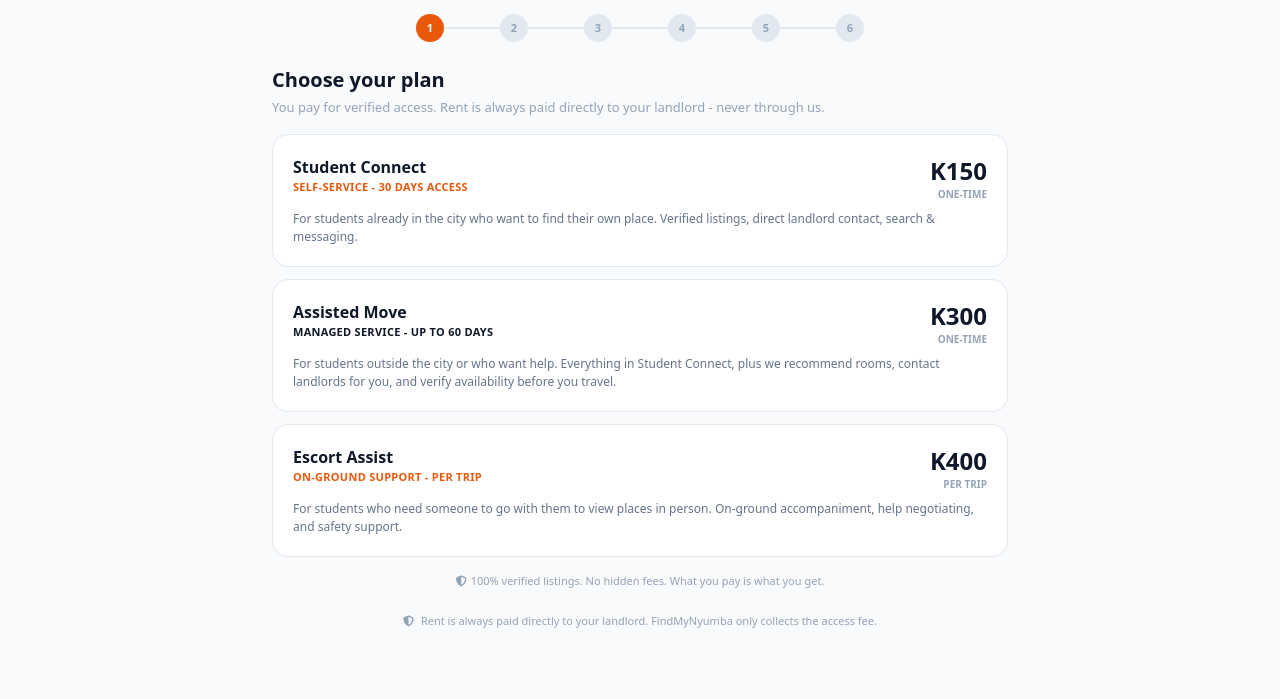
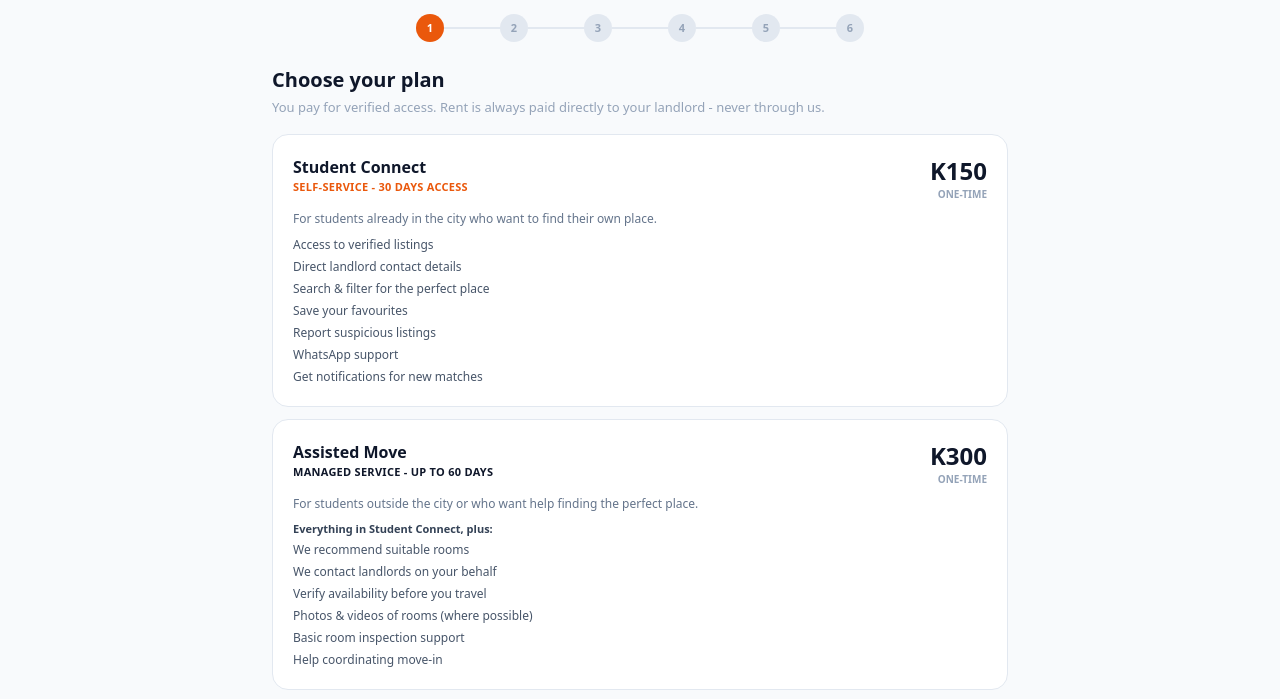
Before and after one commit to joshuaalinanichishimba-cmyk/FindMyNyumba, a website: page frontend/pay-verified-access.html in a window 1280 px wide. Shown: the part 70-769 px from the top of the page. Drawn offline with nearby package versions, Linux system fonts and the light colour scheme.

Commit message:
feat(pricing): full poster bullet lists on each tier card

```diff
--- a/frontend/pay-verified-access.html
+++ b/frontend/pay-verified-access.html
@@ -3,7 +3,7 @@
 <head>
 <meta charset="UTF-8">
 <meta name="viewport" content="width=device-width, initial-scale=1.0">
-<title>Get Verified Access · FindMyNyumba</title>
+<title>Get Verified Access Â· FindMyNyumba</title>
 <link rel="icon" type="image/png" href="logo.png" />
 <script src="https://cdn.tailwindcss.com"></script>
 <link rel="stylesheet" href="https://cdnjs.cloudflare.com/ajax/libs/font-awesome/6.4.0/css/all.min.css">
@@ -51,21 +51,21 @@
           <div><p class="font-extrabold text-slate-900">Student Connect</p><p class="text-[11px] font-bold text-[#ea580c] uppercase tracking-wide">Self-service - 30 days access</p></div>
           <div class="text-right"><span class="text-2xl font-black text-slate-900">K150</span><p class="text-[10px] text-slate-400 font-bold">ONE-TIME</p></div>
         </div>
-        <p class="text-[12px] text-slate-500 mt-2">For students already in the city who want to find their own place. Verified listings, direct landlord contact, search &amp; messaging.</p>
+        <p class="text-[12px] text-slate-500 mt-2 mb-2">For students already in the city who want to find their own place.</p><ul class="text-[12px] text-slate-600 space-y-1"><li>Access to verified listings</li><li>Direct landlord contact details</li><li>Search &amp; filter for the perfect place</li><li>Save your favourites</li><li>Report suspicious listings</li><li>WhatsApp support</li><li>Get notifications for new matches</li></ul>
       </button>
       <button type="button" onclick="chooseTier('assisted_move',300,'Assisted Move')" class="w-full text-left bg-white rounded-2xl border border-slate-200 hover:border-[#ea580c] p-5 transition-colors">
         <div class="flex items-start justify-between">
           <div><p class="font-extrabold text-slate-900">Assisted Move</p><p class="text-[11px] font-bold text-[#0f172a] uppercase tracking-wide">Managed service - up to 60 days</p></div>
           <div class="text-right"><span class="text-2xl font-black text-slate-900">K300</span><p class="text-[10px] text-slate-400 font-bold">ONE-TIME</p></div>
         </div>
-        <p class="text-[12px] text-slate-500 mt-2">For students outside the city or who want help. Everything in Student Connect, plus we recommend rooms, contact landlords for you, and verify availability before you travel.</p>
+        <p class="text-[12px] text-slate-500 mt-2 mb-2">For students outside the city or who want help finding the perfect place.</p><p class="text-[11px] font-bold text-slate-700 mb-1">Everything in Student Connect, plus:</p><ul class="text-[12px] text-slate-600 space-y-1"><li>We recommend suitable rooms</li><li>We contact landlords on your behalf</li><li>Verify availability before you travel</li><li>Photos &amp; videos of rooms (where possible)</li><li>Basic room inspection support</li><li>Help coordinating move-in</li></ul>
       </button>
       <button type="button" onclick="chooseTier('escort_assist',400,'Escort Assist')" class="w-full text-left bg-white rounded-2xl border border-slate-200 hover:border-[#ea580c] p-5 transition-colors">
         <div class="flex items-start justify-between">
           <div><p class="font-extrabold text-slate-900">Escort Assist</p><p class="text-[11px] font-bold text-[#ea580c] uppercase tracking-wide">On-ground support - per trip</p></div>
           <div class="text-right"><span class="text-2xl font-black text-slate-900">K400</span><p class="text-[10px] text-slate-400 font-bold">PER TRIP</p></div>
         </div>
-        <p class="text-[12px] text-slate-500 mt-2">For students who need someone to go with them to view places in person. On-ground accompaniment, help negotiating, and safety support.</p>
+        <p class="text-[12px] text-slate-500 mt-2 mb-2">For students who need someone to go with them to view places in person.</p><ul class="text-[12px] text-slate-600 space-y-1"><li>On-ground accompaniment</li><li>Visit multiple properties</li><li>Help negotiate &amp; ask important questions</li><li>Safety &amp; verification support</li><li>Travel with confidence</li><li>Best for new students</li></ul>
       </button>
     </div>
     <p class="text-center text-[11px] text-slate-400 font-medium mt-4"><i class="fas fa-shield-halved mr-1"></i>100% verified listings. No hidden fees. What you pay is what you get.</p>
```
